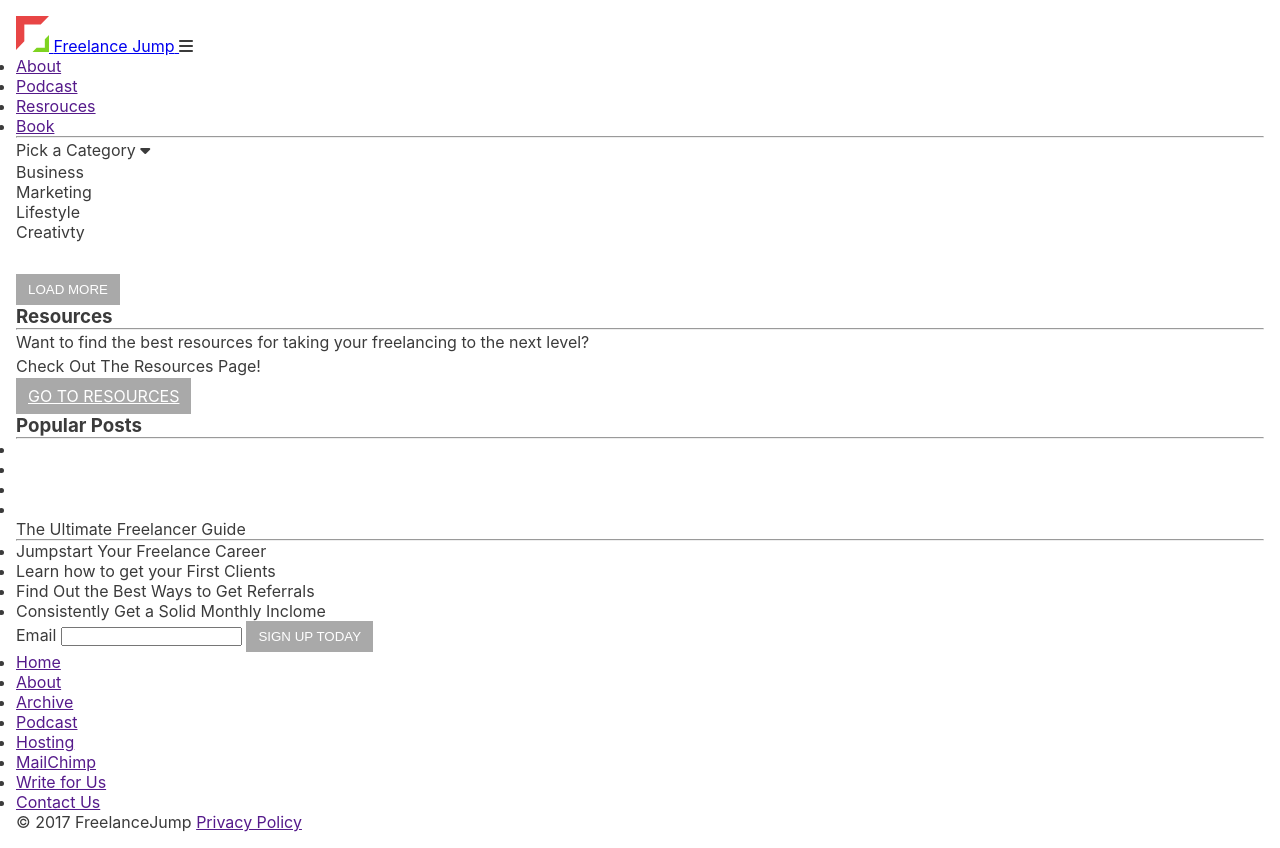
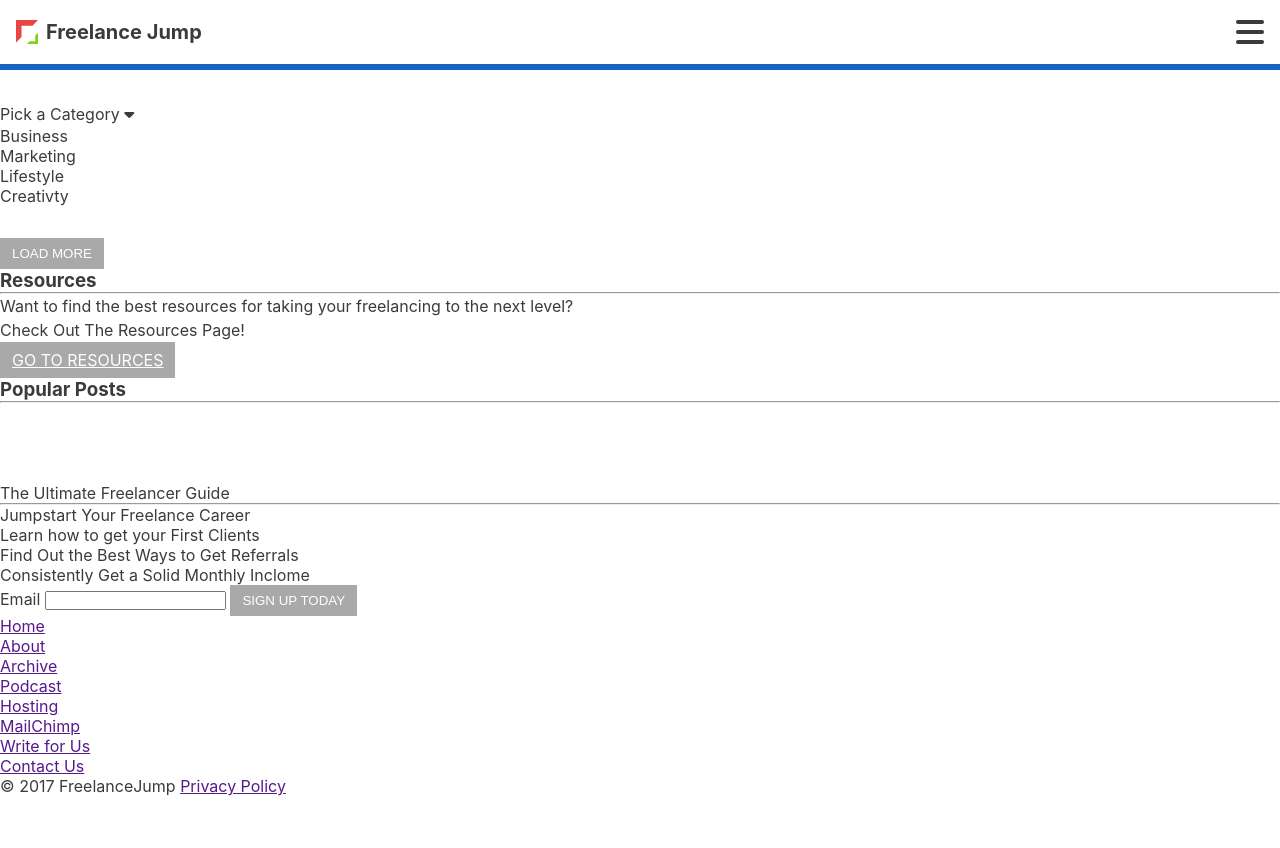
Before and after one commit to adamrasheed/freelancejump, a website: page app/index.html in a window 1280 px wide. After the commit the page ends 800 px from the top, so only its background shows below. Drawn offline with nearby package versions, Linux system fonts and the light colour scheme; files that its build step writes are made by us from their sources; no server answers; files whose address does not match are found by name.

Commit message:
styled header

```diff
--- a/app/css/global/_base.scss
+++ b/app/css/global/_base.scss
@@ -2,6 +2,6 @@ body{
     font-size: $font-size-base;
     color: $text;
     font-family: -apple-system, BlinkMacSystemFont, "Segoe UI", Roboto, Helvetica, Arial, sans-serif, "Apple Color Emoji", "Segoe UI Emoji", "Segoe UI Symbol";
-    padding: 1rem;
+//    padding: 1rem;
     text-rendering: optimizeLegibility;
 }
--- a/app/css/global/_variables.scss
+++ b/app/css/global/_variables.scss
@@ -3,6 +3,7 @@
 $font-size-base: 16px;
 $font-size-small: calc(16px * .875);
 $font-size-extra-small: calc(16px * .75);
+$font-size-large: 20px;
 
 //    Colors
 $text: hsla(0, 0%, 23%, 1);
--- a/app/css/layout/_header.scss
+++ b/app/css/layout/_header.scss
@@ -0,0 +1,46 @@
+.header{
+//    padding: 1rem;
+
+    display: flex;
+    justify-content: space-between;
+    align-items: center;
+    flex-flow: row wrap;
+    margin-bottom: 2rem;
+
+    &__menu-toggle, .fa-bars{
+        font-size: 2rem;
+        padding: 1rem;
+    }
+
+    &__nav{
+        display: none;
+    }
+
+    &:after{
+        content: '';
+        display: block;
+        height: 6px;
+        background: map-get($category, business);
+        width: 100%;
+        flex: 100%;
+    }
+}
+
+.site-logo{
+    color: $text;
+    text-decoration: none;
+    font-weight: bold;
+    display: flex;
+    justify-content: flex-start;
+    align-items: center;
+    padding: 1rem;
+
+    &__img{
+        height: 1.5rem;
+        width: auto;
+    }
+    &__text{
+        font-size: $font-size-large;
+        margin-left: .5rem;
+    }
+}
--- a/app/index.html
+++ b/app/index.html
@@ -9,14 +9,16 @@
 </head>
 
 <body>
-    <header class="site-header">
-        <a href="#" class="site-logo">
-            <img src="image/Logo-Mark.svg" alt="" title="Freelance Jump" class="site-logo__img">
+    <header class="header site-header">
+        <a href="#" class="header__logo site-logo">
+            <img src="image/Logo-Mark.svg" alt="" title="Freelance Jump"
+            class="site-logo__img">
             <span class="site-logo__text">Freelance Jump</span>
         </a>
 
-        <i class="fa fa-bars hamburger"></i>
-        <nav class="site-nav">
+        <i class="fa fa-bars header__menu-toggle site-menu-toggle hamburger"></i>
+
+        <nav class="header__nav site-nav">
           <ul class="site-nav__list">
               <li class="site-nav__item">
                   <a href="" class="site-nav__link">About</a>
@@ -36,7 +38,6 @@
 
           </ul>
       </nav>
-        <hr class="header__banner">
     </header>
 
     <main class="site-main">
```
Also changed, not shown: 1 other file.
